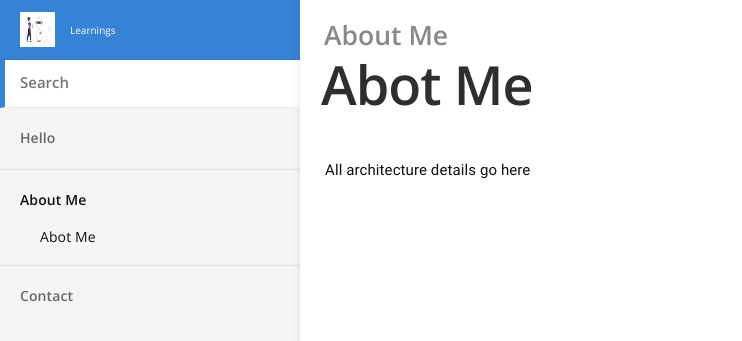
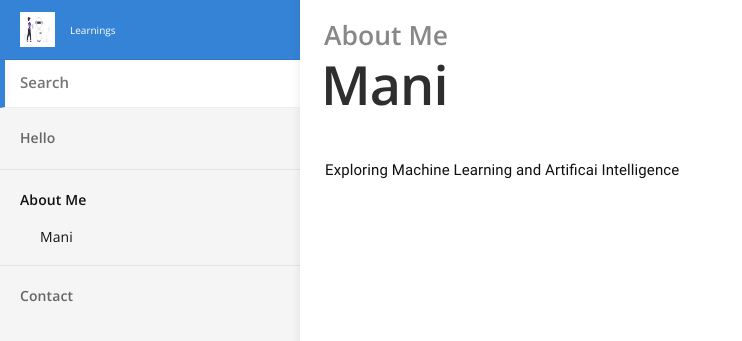
Before and after one commit to mperumal-usd/myLearnings, a Jekyll site: the page built from _docs/AboutMe.md, in a window 1280 px wide. Shown: the top 341 px of the page, without its empty margins (0-742 px from the left). Built offline with Jekyll 4.4.1, drawn with Linux system fonts in a browser that asks for light colours.

Commit message:
Update AboutMe.md

```diff
--- a/_docs/AboutMe.md
+++ b/_docs/AboutMe.md
@@ -1,7 +1,7 @@
 ---
-title: Abot Me
+title: Mani
 category: About Me
 order: 1
 ---
 
-All architecture details go here
+Exploring Machine Learning and Artificai Intelligence
```
